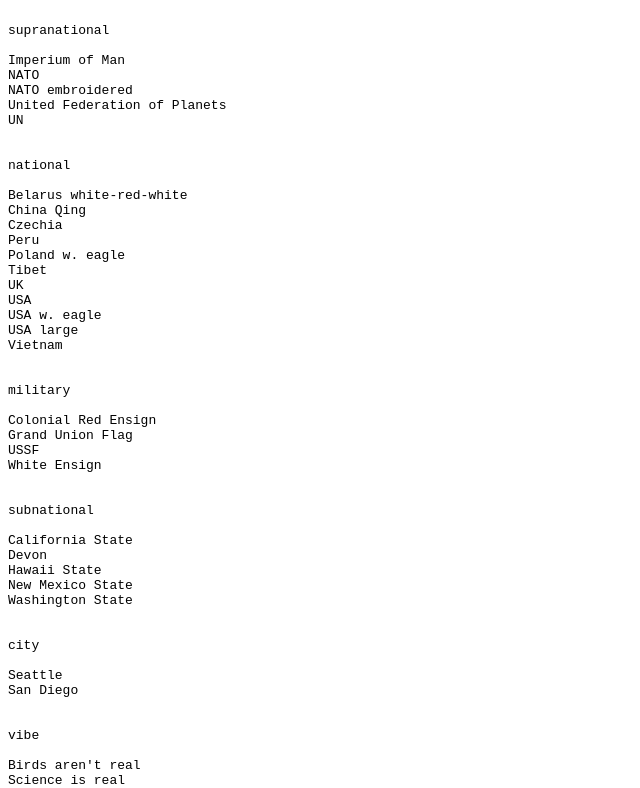
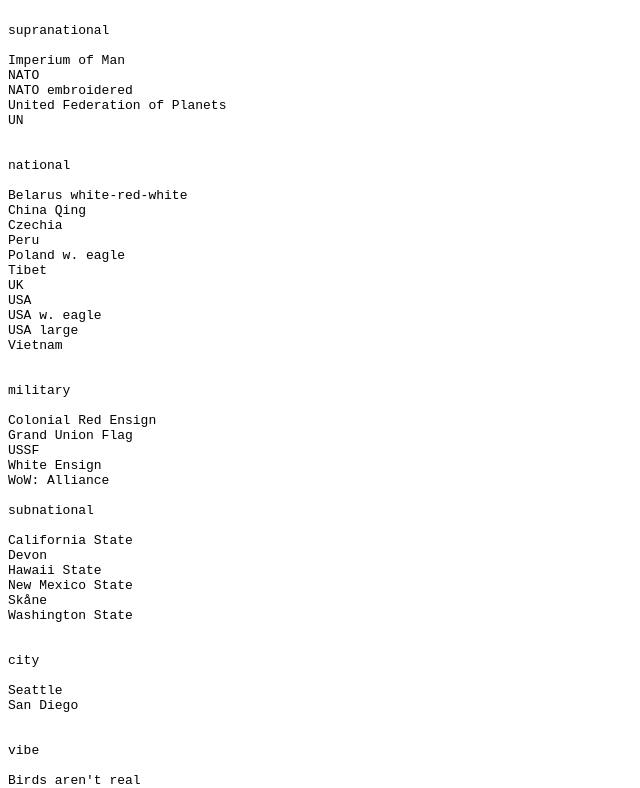
Before and after one commit to leondz/vexillomesse, a plain HTML site: page index.html in a window 1280 px wide. Shown: the top 788 px of the page, without its empty margins (0-640 px from the left). Drawn offline with Linux system fonts and the light colour scheme.

Commit message:
Update index.html

```diff
--- a/index.html
+++ b/index.html
@@ -30,7 +30,7 @@ Colonial Red Ensign
 Grand Union Flag
 USSF
 White Ensign
-
+WoW: Alliance
 
 subnational
 
@@ -38,6 +38,7 @@ California State
 Devon
 Hawaii State
 New Mexico State
+Skåne
 Washington State
 
 
@@ -50,6 +51,7 @@ San Diego
 vibe
 
 Birds aren't real
+Climate temperatures
 Science is real
 
 
```
